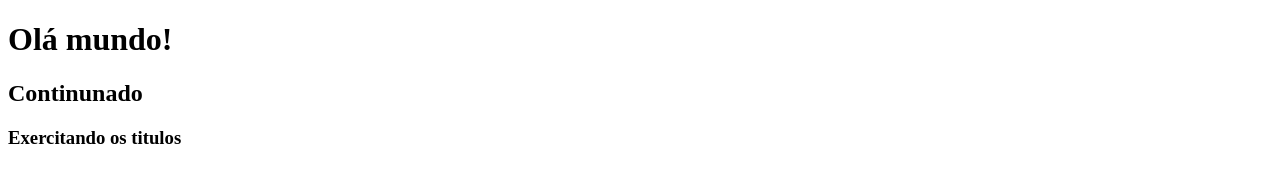
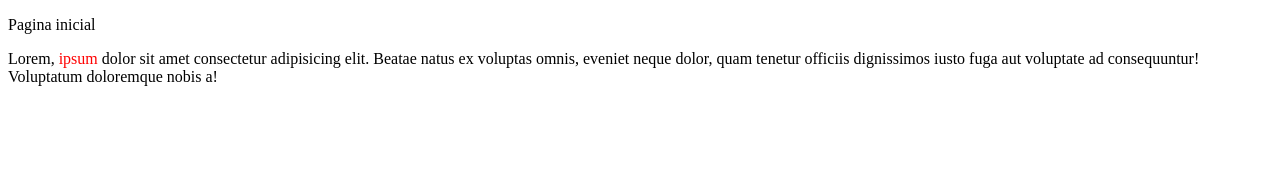
Before and after one commit to JDubas/exercicio1--s, a plain HTML site: page index.html in a window 1280 px wide. Drawn offline with Linux system fonts and the light colour scheme.

Commit message:
Criei um bloco de texto com css

```diff
--- a/index.html
+++ b/index.html
@@ -6,9 +6,16 @@
 		<title>Exemplos</title>
 	</head>
 	<body>
-		<h1>Olá mundo!</h1>
+		<!-- <h1>Olá mundo!</h1>
 		<h2>Continunado</h2>
-		<h3>Exercitando os titulos</h3>
+		<h3>Exercitando os titulos</h3> -->
+	<div>
+		<p>Pagina inicial</p>
+		<div>
+			<p>Lorem, <span style="color:#ff0000">ipsum</span> dolor sit amet consectetur adipisicing elit. Beatae natus ex voluptas omnis, eveniet neque dolor, quam tenetur officiis dignissimos iusto fuga aut voluptate ad consequuntur! Voluptatum doloremque nobis a!</p>
+		</div>
+	</div>
 
 	</body>
+
 </html>
```
